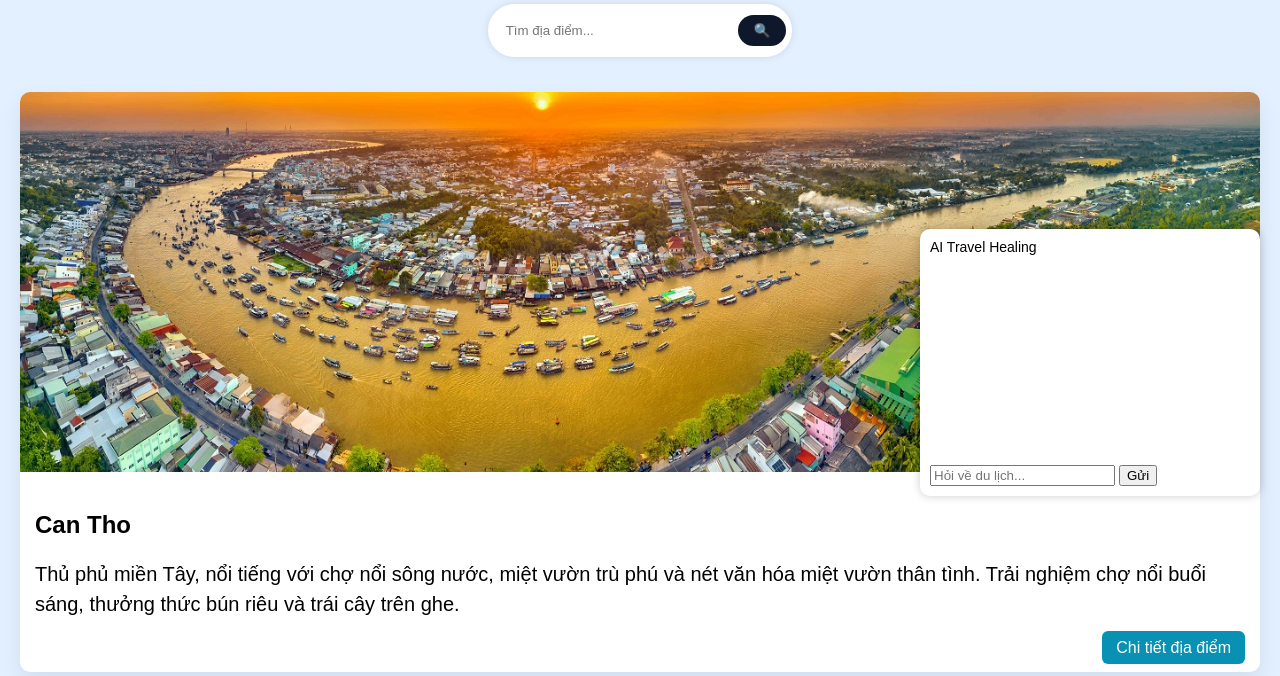
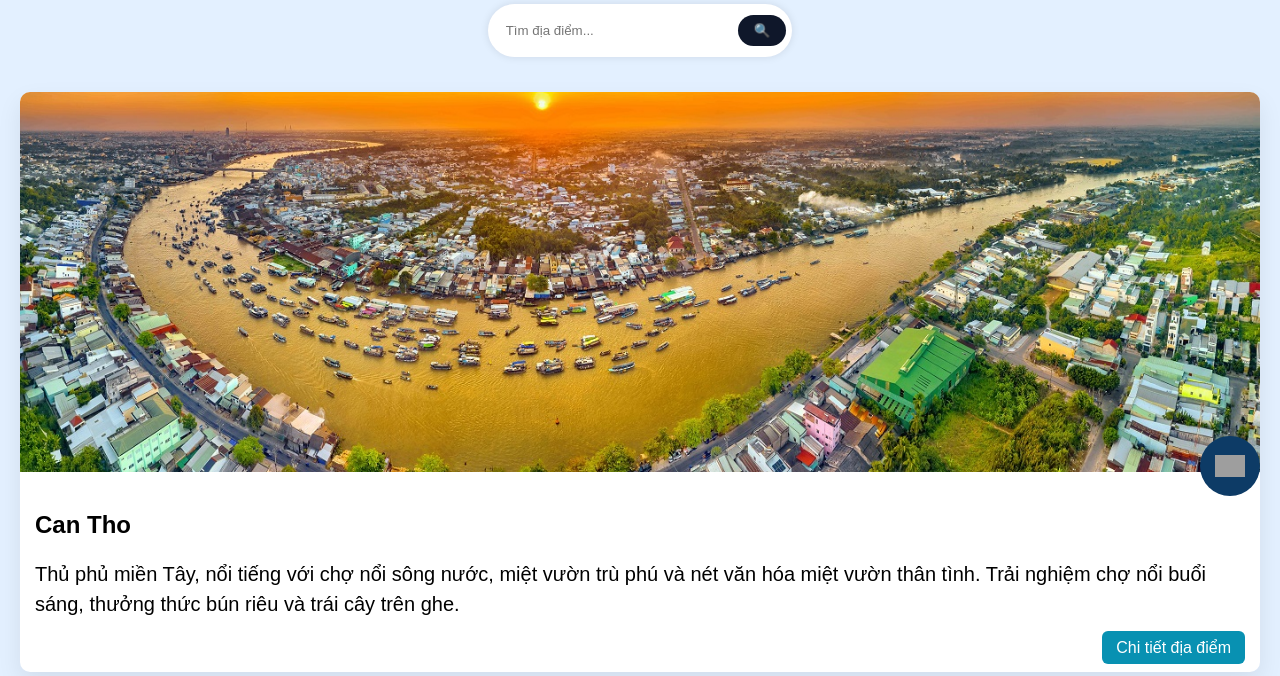
Before and after one commit to hhiep1111/dulichkhoe, a FastAPI app: page / in a window 1280 px wide. Shown: the part 284-960 px from the top of the page. Run offline with FastAPI, Linux system fonts and the light colour scheme; tables that the repository leaves empty hold one stand-in row (values such as "Sample post"); grey boxes marked "Sample" are stand-in pictures; grey boxes are pictures that could not be loaded.

Commit message:
Update index.html

```diff
--- a/templates/index.html
+++ b/templates/index.html
@@ -341,22 +341,102 @@
          height:400px;
          width:100%;
        }
-      #chatbox{
+      #chat-toggle{
         position:fixed;
         bottom:20px;
         right:20px;
-         width:320px;
+        width:60px;
+        height:60px;
+        background:#0d3b66;
+        border-radius:50%;
+        display:flex;
+        align-items:center;
+        justify-content:center;
+        cursor:pointer;
+       }
+
+      #chat-toggle img{
+        width:30px;
+      }
+
+#chatbox{
+position:fixed;
+bottom:90px;
+right:20px;
+width:350px;
+height:450px;
 background:white;
-         border-radius:10px;
-         box-shadow:0 0 10px rgba(0,0,0,0.2);
-         padding:10px;
-         font-size:14px;
+border-radius:12px;
+box-shadow:0 10px 30px rgba(0,0,0,0.3);
+display:none;
+flex-direction:column;
+overflow:hidden;
+}
+
+#chat-header{
+background:#0d3b66;
+color:white;
+padding:12px;
+font-weight:bold;
 }
 
 #chat-messages{
-          height:200px;
+flex:1;
 overflow-y:auto;
-          margin-bottom:10px;
+padding:10px;
+display:flex;
+flex-direction:column;
+gap:8px;
+}
+
+.message{
+display:flex;
+gap:8px;
+}
+
+.message.user{
+justify-content:flex-end;
+}
+
+.bubble{
+padding:10px;
+border-radius:15px;
+max-width:70%;
+}
+
+.user .bubble{
+background:#007bff;
+color:white;
+}
+
+.ai .bubble{
+background:#f1f1f1;
+}
+
+.avatar{
+width:28px;
+height:28px;
+border-radius:50%;
+}
+
+#chat-input-area{
+display:flex;
+border-top:1px solid #ddd;
+}
+
+#chat-input{
+flex:1;
+padding:10px;
+border:none;
+outline:none;
+}
+
+button{
+background:#0d3b66;
+color:white;
+border:none;
+padding:10px;
+cursor:pointer;
 }
     </style>
     <!-- Google tag (gtag.js) -->
@@ -704,54 +784,79 @@ AI Travel Healing
 
 </div>
 <script>
+function toggleChat(){
+
+let box = document.getElementById("chatbox");
+
+if(box.style.display === "flex"){
+box.style.display = "none";
+}else{
+box.style.display = "flex";
+}
+
+}
+
+
+function formatMessage(text){
+
+// link clickable
+text = text.replace(/(\/place\/[^\s]+)/g,
+'<a href="$1" target="_blank">$1</a>');
+
+return text;
+}
+
+
 async function sendMessage(){
 
-let inputBox = document.getElementById("chat-input");
-let message = inputBox.value.trim();
+let input = document.getElementById("chat-input");
 
-if(message === "") return;
+let message = input.value.trim();
 
-// lấy ngôn ngữ từ template
+if(message==="") return;
+
 let lang = "{{ lang }}";
 
-// label đa ngôn ngữ
-let labels = {
-    vi:"Bạn",
-    en:"You",
-    ko:"사용자"
-};
-let aiLabels = {
-    vi:"AI",
-    en:"AI",
-    ko:"AI"
-};
+let chat = document.getElementById("chat-messages");
 
-let chatBox = document.getElementById("chat-messages");
+input.value="";
 
-// hiển thị tin nhắn user
-chatBox.innerHTML += "<p><b>"+labels[lang]+":</b> "+message+"</p>";
+chat.innerHTML += `
+<div class="message user">
+<div class="bubble">${message}</div>
+<img class="avatar" src="/static/image/user.png">
+</div>
+`;
 
-inputBox.value = "";
+chat.scrollTop = chat.scrollHeight;
 
-// gửi request đến backend
+
 let res = await fetch("/chat",{
+
 method:"POST",
+
 headers:{
 "Content-Type":"application/json"
 },
+
 body:JSON.stringify({
-message: message,
-lang: lang
+message:message,
+lang:lang
 })
+
 });
+
 
 let data = await res.json();
 
-// hiển thị tin nhắn AI
-chatBox.innerHTML += "<p><b>"+aiLabels[lang]+":</b> "+data.reply+"</p>";
+chat.innerHTML += `
+<div class="message ai">
+<img class="avatar" src="/static/image/logo1.jpg">
+<div class="bubble">${formatMessage(data.reply)}</div>
+</div>
+`;
 
-// auto scroll xuống cuối
-chatBox.scrollTop = chatBox.scrollHeight;
+chat.scrollTop = chat.scrollHeight;
 
 }
 </script>
```
Lines whose indentation alone changed are shown as unchanged.
